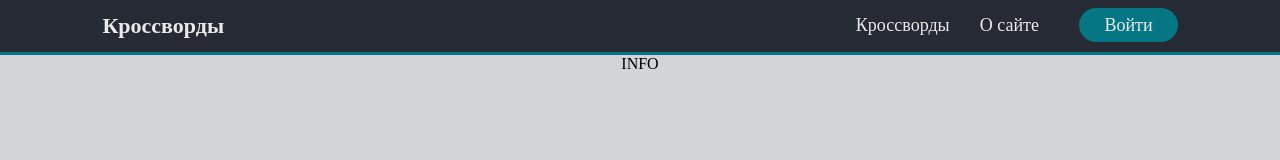
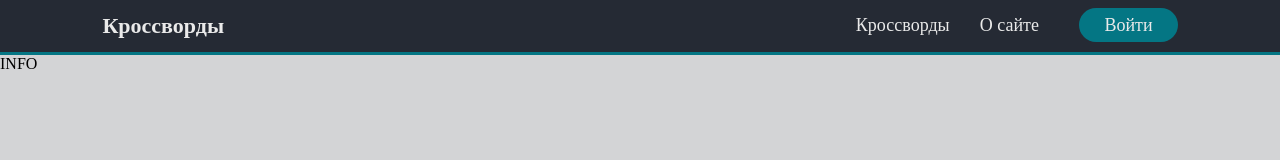
Before and after one commit to ehotline/crosswordProject, a React (Create React App) app in the folder client/: page /info in a window 1280 px wide. Shown: the top 160 px of the page. Built offline with nearby package versions, Linux system fonts and the light colour scheme.

Commit message:
Animated component wrapper for pages.

```diff
--- /dev/null
+++ b/client/src/components/GlobalWrapper/GlobalWrapper.jsx
@@ -0,0 +1,25 @@
+import React, { useEffect, useRef, useState } from 'react'
+import styles from './GlobalWrapper.module.css'
+import { CSSTransition } from 'react-transition-group'
+
+const GlobalWrapper = ({ children, ...props }) => {
+    const [isPageLoading, setIsPageLoading] = useState(false)
+    const mainNode = useRef(null)
+
+    useEffect(() => {
+        setIsPageLoading(true)
+    }, [])
+
+    return (
+        <CSSTransition
+            in={isPageLoading}
+            timeout={100}
+            nodeRef={mainNode}
+            classNames={styles}
+        >
+            <div ref={mainNode} className={styles.container} {...props}>{children}</div>
+        </CSSTransition>
+    )
+}
+
+export default GlobalWrapper
--- /dev/null
+++ b/client/src/components/GlobalWrapper/GlobalWrapper.module.css
@@ -0,0 +1,30 @@
+.container {
+    opacity: 0;
+    transition: all 0.5s ease;
+    width: 100%;
+    height: 100%;
+}
+
+.enter {
+    opacity: 0;
+}
+
+.enterActive {
+    transition: opacity 0.5s ease;
+}
+
+.enterDone {
+    opacity: 1;
+}
+
+.exit {
+    opacity: 1;
+}
+
+.exitActive {
+    transition: opacity 0.5s ease;
+}
+
+.exitDone {
+    opacity: 0;
+}
--- a/client/src/pages/Auth/Auth.jsx
+++ b/client/src/pages/Auth/Auth.jsx
@@ -1,19 +1,19 @@
-import React, { useContext, useRef, useState } from 'react'
+import React, { useContext, useEffect, useRef, useState } from 'react'
 import TextInput from '../../components/TextInput/TextInput'
 import styles from './Auth.module.css'
 import Button from '../../components/Button/Button'
 import { AuthContext } from '../../contexts/AuthContext'
-import { CSSTransition } from 'react-transition-group'
+import GlobalWrapper from '../../components/GlobalWrapper/GlobalWrapper'
 
 const Auth = () => {
     const { isAuth, setIsAuth } = useContext(AuthContext)
-    const [isLogin, setIsLogin] = useState(false)
-    const nodeRef = useRef(null)
+    const [isLogin, setIsLogin] = useState(true)
 
     return (
+        <GlobalWrapper>
             <div className={styles.main}>
                 <form className={styles.form}>
-                <h1 ref={nodeRef}>
+                    <h1>
                         {
                             isLogin
                                 ?
@@ -51,6 +51,7 @@ const Auth = () => {
                     </Button>
                 </form>
             </div>
+        </GlobalWrapper>
     )
 }
 
--- a/client/src/pages/Auth/Auth.module.css
+++ b/client/src/pages/Auth/Auth.module.css
@@ -36,21 +36,3 @@
     text-decoration: underline;
     cursor: pointer;
 }
-
-.my-node-enter {
-    opacity: 0;
-}
-
-.my-node-enter-active {
-    opacity: 1;
-    transition: opacity 200ms;
-}
-
-.my-node-exit {
-    opacity: 1;
-}
-
-.my-node-exit-active {
-    opacity: 0;
-    transition: opacity 200ms;
-}
--- a/client/src/pages/Crosswords/Crosswords.jsx
+++ b/client/src/pages/Crosswords/Crosswords.jsx
@@ -3,6 +3,7 @@ import styles from './Crosswords.module.css'
 import { useFetching } from '../../hooks/useFetching'
 import CrosswordsList from './CrosswordsList'
 import CrosswordService from '../../services/CrosswordService'
+import GlobalWrapper from '../../components/GlobalWrapper/GlobalWrapper'
 
 const Crosswords = () => {
     const [selectedCrossword, setSelectedCrossword] = useState(null)
@@ -44,7 +45,7 @@ const Crosswords = () => {
             Rows: 6,
             Columns: 5
         })
-        if(!crosswords.length) {
+        if (!crosswords.length) {
             fetchCrosswords()
         } else {
             setCrosswords([...crosswords, response.data])
@@ -61,6 +62,7 @@ const Crosswords = () => {
     }
 
     return (
+        <GlobalWrapper>
             <div className={styles.main}>
                 <CrosswordsList
                     crosswords={crosswords}
@@ -77,6 +79,7 @@ const Crosswords = () => {
                     </div>
                 </div>
             </div>
+        </GlobalWrapper>
     )
 }
 
--- a/client/src/pages/Info.jsx
+++ b/client/src/pages/Info.jsx
@@ -1,11 +1,11 @@
-import React, { useEffect, useState } from 'react'
-import CrosswordService from '../services/CrosswordService'
+import React from 'react'
+import GlobalWrapper from '../components/GlobalWrapper/GlobalWrapper'
 
 const Info = () => {
     return (
-        <div>
+        <GlobalWrapper>
             <div>INFO</div>
-        </div>
+        </GlobalWrapper>
     )
 }
 
--- a/client/src/pages/SecretPage/SecretPage.jsx
+++ b/client/src/pages/SecretPage/SecretPage.jsx
@@ -19,7 +19,7 @@ const SecretPage = () => {
             <div className={styles.wrap}>
                 <CSSTransition
                     in={loaderVisible}
-                    timeout={2000}
+                    timeout={1000}
                     nodeRef={nodeRef}
                     classNames={{
                         ...styles
--- a/client/src/pages/SecretPage/SecretPage.module.css
+++ b/client/src/pages/SecretPage/SecretPage.module.css
@@ -21,22 +21,36 @@
     height: 100px;
     border-radius: 50%;
     border: 3px dashed black;
+    opacity: 0;
 }
 
-.enter{
+.enter {
     opacity: 0;
-    animation: rotate-loader 2s infinite;
+    animation: rotate-loader 1s infinite;
 }
 
 .enterActive {
     opacity: 1;
-    animation: show-loader 2s forwards;
+    animation: show-loader 1s forwards;
 }
 
 .enterDone {
     opacity: 1;
     border-color: red;
-    animation: rotate-loader 2s infinite;
+    animation: rotate-loader 2s infinite ease-in-out;
+}
+
+.exit {
+    opacity: 1;
+}
+
+.exitActive {
+    opacity: 1;
+    animation: show-loader 1s reverse;
+}
+
+.exitDone {
+    opacity: 0;
 }
 
 @keyframes show-loader {
```
Lines whose indentation alone changed are shown as unchanged.
